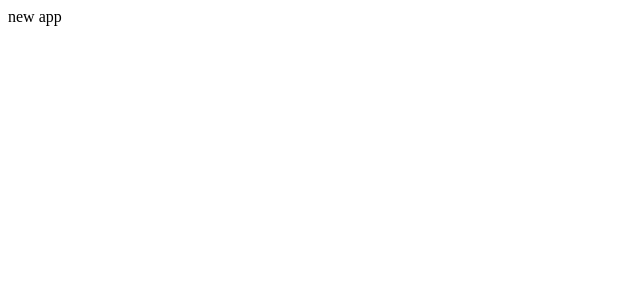
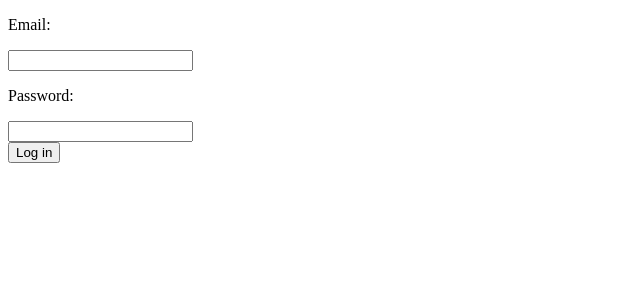
Before and after one commit to ValyaTsakunova/emails_app, a React (Create React App) app: page / in a window 1280 px wide. Shown: the top 300 px of the page, without its empty margins (0-640 px from the left). Built offline with nearby package versions, Linux system fonts and the light colour scheme; the HTML template or start-up script is replaced by a standard one.

Commit message:
add login form and routing

```diff
--- a/src/App.js
+++ b/src/App.js
@@ -1,11 +1,14 @@
 import React from 'react';
+import { BrowserRouter, Route } from "react-router-dom";
+import Login from './components/Login';
+import AdminPage from './components/AdminPage';
 
 function App() {
   return (
-    <div >
-      new app
-    </div>
-
+      <BrowserRouter>
+        <Route exact path='/' component={Login} />
+        <Route exact path='/adminPage' component={AdminPage} />
+    </BrowserRouter>
   );
 }
 
--- /dev/null
+++ b/src/components/AdminPage.jsx
@@ -0,0 +1,12 @@
+import React, { useEffect } from 'react';
+
+function AdminPage(){
+
+    return(
+        <div >
+           AdminPage
+        </div>
+    )
+}
+
+export default AdminPage;
--- /dev/null
+++ b/src/components/Login.jsx
@@ -0,0 +1,24 @@
+import React, {useState} from 'react';
+import {useHistory} from "react-router-dom"
+
+function Login(){
+    const [email, setEmail] = useState('');
+    const [password, setPassword] = useState('');
+
+    let history = useHistory();
+
+    const handleLogin = () => {
+        history.push('/adminPage')
+    }
+
+    return(
+        <div >
+            <div><p>Email: </p><input value={email} onChange={(e) => setEmail(e.target.value)} /></div>
+            <div><p>Password: </p><input value={password} onChange={(e) => setPassword(e.target.value)} /></div>
+            <button onClick={handleLogin}>Log in</button>
+        </div>
+
+    )
+}
+
+export default Login
```
